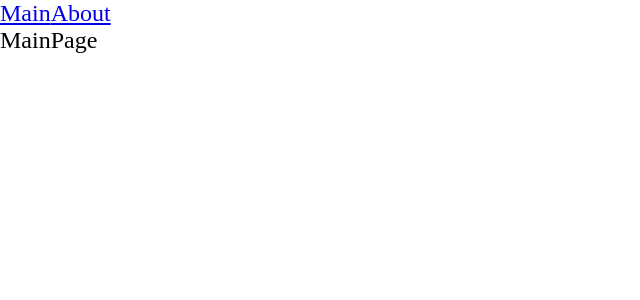
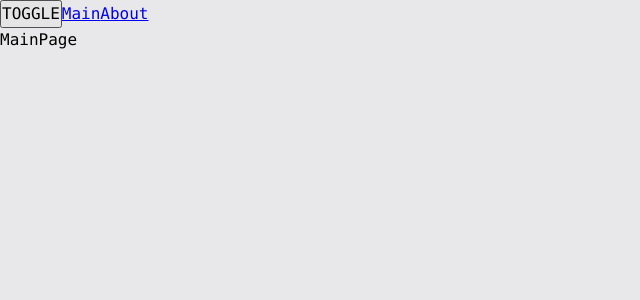
Before and after one commit to OGarmonenko/react-production, a React app: page / in a window 1280 px wide. Shown: the top 300 px of the page, without its empty margins (0-640 px from the left). Built offline with nearby package versions, Linux system fonts and the light colour scheme.

Commit message:
Added theme context and provider, developed hook useTheme

```diff
--- a/src/App.tsx
+++ b/src/App.tsx
@@ -1,18 +1,22 @@
-import React, { Suspense } from 'react';
-import './index.scss';
+import React, {Suspense} from 'react';
+import './styles/index.scss';
 import {Link, Route, Routes} from 'react-router-dom';
 import {MainPageLazy} from "./pages/MainPage/MainPage.lazy";
 import {AboutPageLazy} from "./pages/AboutPage/AboutPage.lazy";
+import {useTheme} from "./theme/useTheme";
 
 const App = () => {
+    const {theme, toggleTheme} = useTheme();
+
     return (
-        <div className="app">
-            <Link to={'/'}>Main</Link>
-            <Link to={'/about'}>About</Link>
+        <div className={`app ${theme}`}>
+            <button onClick={toggleTheme}>TOGGLE</button>
+            <Link to='/'>Main</Link>
+            <Link to='/about'>About</Link>
             <Suspense fallback={<div>Loading...</div>}>
                 <Routes>
-                    <Route path={'/about'} element={<AboutPageLazy />} />
-                    <Route path={'/'}  element={<MainPageLazy />} />
+                    <Route path='/about' element={<AboutPageLazy />} />
+                    <Route path='/'  element={<MainPageLazy />} />
                 </Routes>
             </Suspense>
         </div>
--- a/src/index.scss
+++ /dev/null
@@ -1,9 +0,0 @@
-* {
-  margin: 0;
-  padding: 0;
-  box-sizing: border-box;
-}
-
-.app {
-  font-size:24px;
-}
--- a/src/index.tsx
+++ b/src/index.tsx
@@ -1,10 +1,13 @@
 import {render} from "react-dom";
 import App from "./App";
 import {BrowserRouter} from "react-router-dom";
+import ThemeProvider from "./theme/ThemeProvider";
 
 render(
     <BrowserRouter>
-        <App />
+        <ThemeProvider>
+            <App />
+        </ThemeProvider>
     </BrowserRouter>,
     document.getElementById('root')
 )
--- /dev/null
+++ b/src/styles/index.scss
@@ -0,0 +1,11 @@
+@import 'reset';
+@import 'variables/global';
+@import 'theme/light';
+@import 'theme/dark';
+
+.app {
+  font: var(--font-m);
+  background: var(--bg-color);
+  color: var(--primary-color);
+  min-height: 100vh;
+}
--- /dev/null
+++ b/src/styles/reset.scss
@@ -0,0 +1,13 @@
+* {
+  margin: 0;
+  padding: 0;
+  box-sizing: border-box;
+}
+
+input,
+button,
+textarea,
+select {
+  margin: 0;
+  font: inherit;
+}
--- /dev/null
+++ b/src/styles/theme/dark.scss
@@ -0,0 +1,5 @@
+.app.dark {
+  --bg-color: #000000;
+  --primary-color: #ffffff;
+  --secondary-color: #fa6604;
+}
--- /dev/null
+++ b/src/styles/theme/light.scss
@@ -0,0 +1,5 @@
+.app.light {
+  --bg-color: #e8e8ea;
+  --primary-color: #000000;
+  --secondary-color: #fa6604;
+}
--- /dev/null
+++ b/src/styles/variables/global.scss
@@ -0,0 +1,13 @@
+:root {
+  --font-family-main: Consolas, "Times New Roman", Serif;
+
+  --font-size-m: 16px;
+  --font-line-m: 24px;
+  --font-m: var(--font-size-m)/var(--font-line-m) var(--font-family-main);
+
+  --font-size-l: 24px;
+  --font-line-l: 32px;
+  --font-l: var(--font-size-l)/var(--font-line-l) var(--font-family-main);
+
+  --background: red;
+}
--- /dev/null
+++ b/src/theme/ThemeContext.ts
@@ -0,0 +1,15 @@
+import {createContext} from "react";
+
+export enum Theme {
+    LIGHT = 'light',
+    DARK = 'dark',
+}
+
+export interface IThemeContextProps {
+    theme?: Theme;
+    setTheme?: (theme: Theme) => void;
+}
+
+export const ThemeContext = createContext<IThemeContextProps>({});
+
+export const LOCAL_STORAGE_THEME_KEY = 'theme';
--- /dev/null
+++ b/src/theme/ThemeProvider.tsx
@@ -0,0 +1,25 @@
+import React, {FC, useMemo, useState} from 'react';
+import {LOCAL_STORAGE_THEME_KEY, Theme, ThemeContext} from './ThemeContext';
+
+export interface IThemeProviderProps  {
+    children: React.ReactNode;
+}
+
+const defaultTheme = localStorage.getItem(LOCAL_STORAGE_THEME_KEY) as Theme || Theme.LIGHT;
+
+const ThemeProvider: FC<IThemeProviderProps> = ({children}) => {
+    const [theme, setTheme] = useState<Theme>(defaultTheme);
+
+    const defaultProps = useMemo(() => ({
+        theme: theme,
+        setTheme: setTheme,
+    }), [theme])
+
+    return (
+        <ThemeContext.Provider value={defaultProps}>
+            {children}
+        </ThemeContext.Provider>
+    );
+};
+
+export default ThemeProvider;
--- /dev/null
+++ b/src/theme/useTheme.ts
@@ -0,0 +1,19 @@
+import {LOCAL_STORAGE_THEME_KEY, Theme, ThemeContext} from "./ThemeContext";
+import {useContext} from "react";
+
+interface IUseThemeResult {
+    toggleTheme: () => void;
+    theme: Theme;
+}
+
+export function useTheme(): IUseThemeResult {
+    const {theme, setTheme} = useContext(ThemeContext)
+
+    const toggleTheme = () => {
+        const newTheme = theme === Theme.DARK ? Theme.LIGHT : Theme.DARK
+        setTheme(newTheme);
+        localStorage.setItem(LOCAL_STORAGE_THEME_KEY, newTheme)
+    }
+
+    return {theme, toggleTheme}
+}
```
